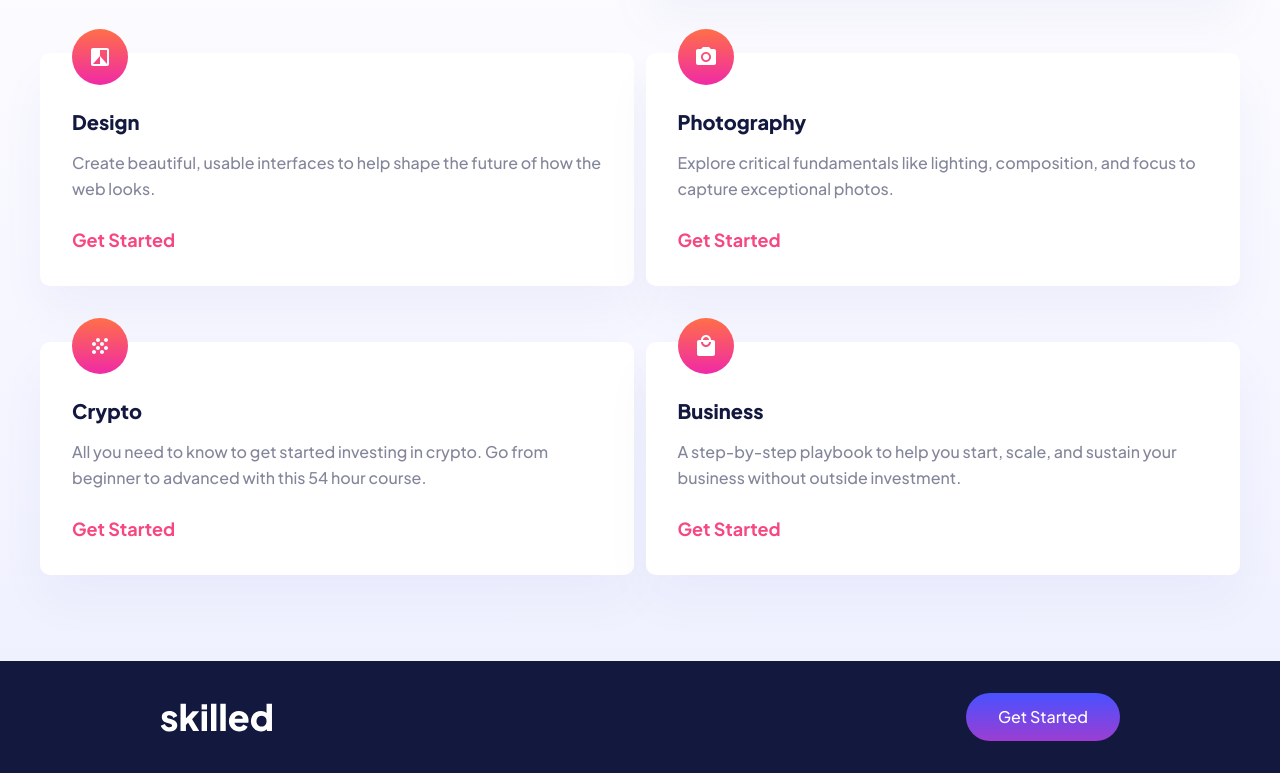
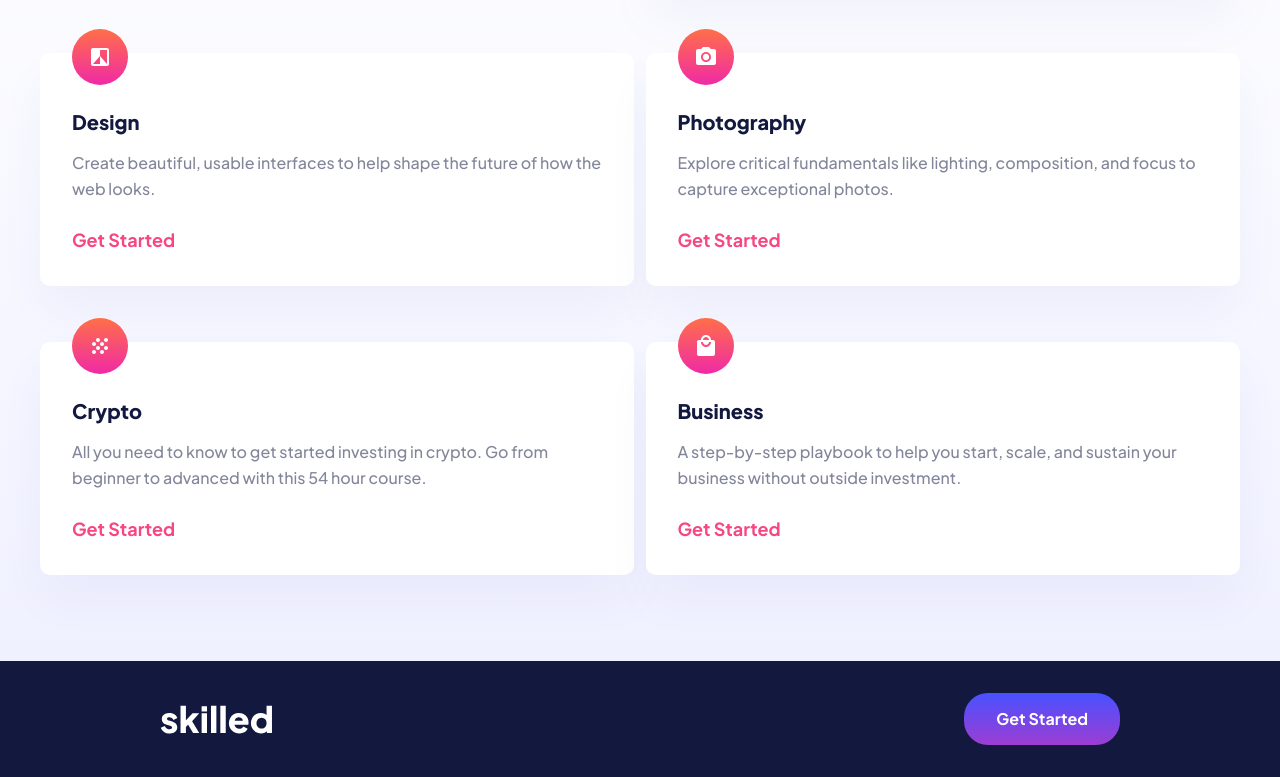
Before and after one commit to baglana/skilled-elearning-landing-page, a website built with Vite: page index.html in a window 1280 px wide. Shown: the part 906-1683 px from the top of the page. Built offline with nearby package versions, Linux system fonts and the light colour scheme.

Commit message:
Fix footer button text style

```diff
--- a/index.html
+++ b/index.html
@@ -169,7 +169,7 @@
     <a href="#">
       <img src='/logo-light.svg' alt='Light Logo'/>
     </a>
-    <div class='transition-all duration-150 bg-size-200 bg-pos-0 hover:bg-pos-100 bg-[linear-gradient(180deg,_#4851FF_0%,_#F02AA6_100%)] transition-all duration-150 hover:bg-[linear-gradient(0deg,_rgba(255,_255,_255,_0.50)_0%,_rgba(255,_255,_255,_0.50)_100%),_linear-gradient(180deg,_#4851FF_-54.32%,_#F02AA6_100%)] inline-block py-3 px-8 text-white rounded-3xl cursor-pointer '>
+    <div class='transition-all duration-150 bg-size-200 bg-pos-0 hover:bg-pos-100 bg-[linear-gradient(180deg,_#4851FF_0%,_#F02AA6_100%)] transition-all duration-150 hover:bg-[linear-gradient(0deg,_rgba(255,_255,_255,_0.50)_0%,_rgba(255,_255,_255,_0.50)_100%),_linear-gradient(180deg,_#4851FF_-54.32%,_#F02AA6_100%)] inline-block py-3 px-8 text-white font-bold leading-[1.75rem] rounded-3xl cursor-pointer'>
       <a href='#'>Get Started</a>
     </div>
   </footer>
```
